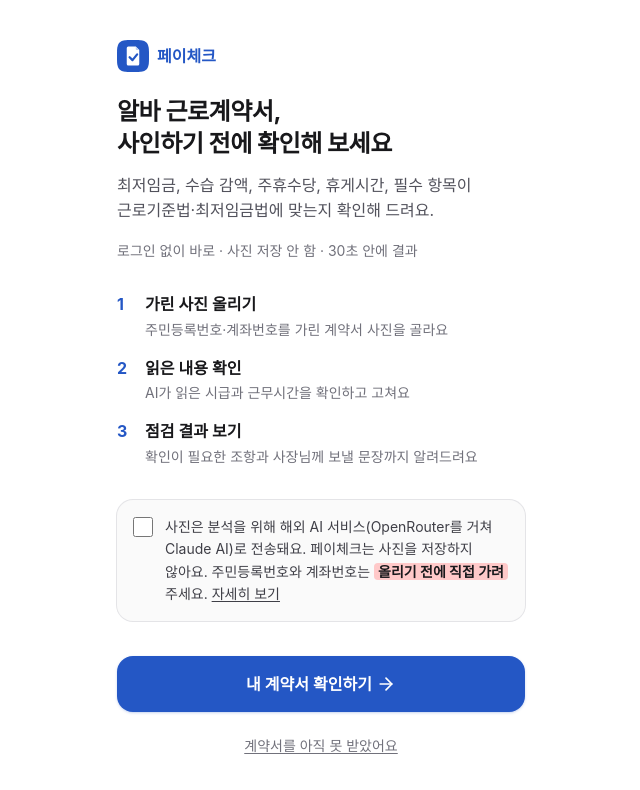
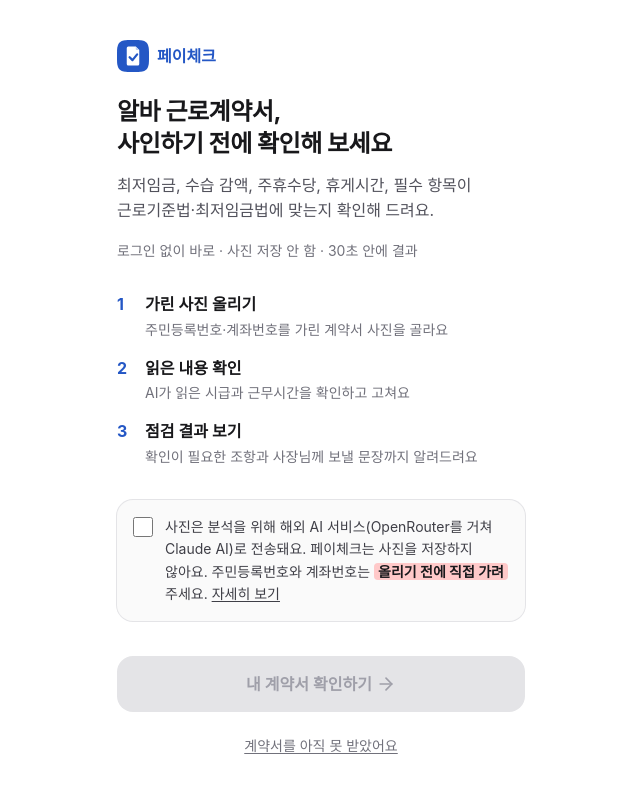
Before and after one commit to yemurf/paycheck, a Next.js app: page /check in a window 1280 px wide. Shown: the top 790 px of the page, without its empty margins (319-959 px from the left). Built offline with nearby package versions, Linux system fonts and the light colour scheme; a web font is replaced by a local one.

Commit message:
fix: 동의 체크해야 내 계약서 확인하기 버튼이 켜지도록

```diff
--- a/components/StartScreen.tsx
+++ b/components/StartScreen.tsx
@@ -1,7 +1,7 @@
 "use client";
 
 import Link from "next/link";
-import { useRef, useState } from "react";
+import { useState } from "react";
 import { PrimaryButton } from "./ui";
 
 const STEPS = [
@@ -19,22 +19,8 @@ type Props = {
 };
 
 export function StartScreen({ onStart, onNoContract }: Props) {
+  // 해외 전송·직접 가리기 안내에 체크해야 '내 계약서 확인하기'가 켜진다
   const [agreed, setAgreed] = useState(false);
-  // 동의하지 않고 '내 계약서 확인하기'를 눌렀는지. 버튼을 회색으로 막으면 고장 난 것처럼 보여서,
-  // 늘 누를 수 있게 두고 동의 칸으로 데려가 알려준다
-  const [askedConsent, setAskedConsent] = useState(false);
-  const consentBox = useRef<HTMLInputElement>(null);
-  const needConsent = askedConsent && !agreed;
-
-  function start() {
-    if (agreed) {
-      onStart();
-      return;
-    }
-    setAskedConsent(true);
-    consentBox.current?.closest("label")?.scrollIntoView({ behavior: "smooth", block: "center" });
-    consentBox.current?.focus({ preventScroll: true });
-  }
 
   return (
     <div className="flex flex-1 flex-col">
@@ -68,15 +54,10 @@ export function StartScreen({ onStart, onNoContract }: Props) {
           ))}
         </ol>
 
-        <label
-          className={`mt-8 flex gap-3 squircle-2xl p-4 text-body-sm text-zinc-700 transition ${
-            needConsent ? "bg-amber-50 ring-2 ring-amber-400" : "bg-zinc-50 ring-1 ring-zinc-200"
-          }`}
-        >
+        <label className="mt-8 flex gap-3 squircle-2xl bg-zinc-50 p-4 text-body-sm text-zinc-700 ring-1 ring-zinc-200">
           {/* 체크박스를 첫 줄 가운데에 맞춘다 (1lh = 한 줄 높이라 행간이 바뀌어도 맞는다) */}
           <span className="flex h-[1lh] shrink-0 items-center">
             <input
-              ref={consentBox}
               type="checkbox"
               checked={agreed}
               onChange={(e) => setAgreed(e.target.checked)}
@@ -92,15 +73,10 @@ export function StartScreen({ onStart, onNoContract }: Props) {
             </Link>
           </span>
         </label>
-        {needConsent && (
-          <p role="alert" className="mt-2 text-body-sm text-amber-800">
-            위 내용을 읽고 체크해 주시면 계약서를 올릴 수 있어요.
-          </p>
-        )}
       </div>
 
       <div className="space-y-3 pt-6 pb-4">
-        <PrimaryButton arrow onClick={start}>
+        <PrimaryButton arrow disabled={!agreed} onClick={onStart}>
           내 계약서 확인하기
         </PrimaryButton>
         <button onClick={onNoContract} className="min-h-11 w-full text-body-sm text-zinc-500 underline underline-offset-2">
```
